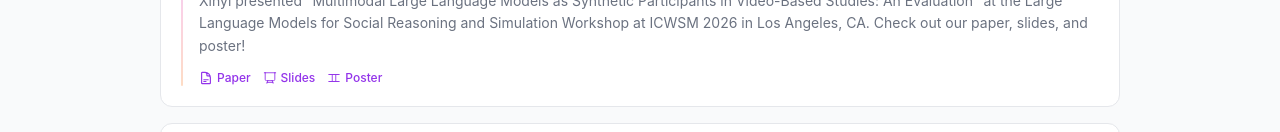
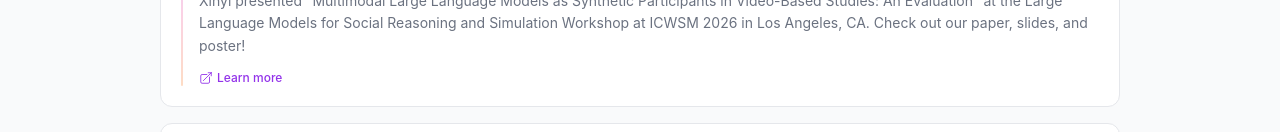
Before and after one commit to MINDLab25/lab-website, a Next.js app: page /news in a window 1280 px wide. Shown: the part 611-743 px from the top of the page. Built offline with nearby package versions, Linux system fonts and the light colour scheme.

Commit message:
Refactor NewsLinks component to simplify link rendering.

```diff
--- a/src/components/NewsLinks.tsx
+++ b/src/components/NewsLinks.tsx
@@ -1,36 +1,4 @@
 import type { NewsItem } from '@/data/site'
-
-const iconClass = 'w-3.5 h-3.5'
-
-function iconFor(label: string) {
-  switch (label) {
-    case 'Paper':
-    case 'PDF':
-      return (
-        <svg className={iconClass} fill="none" viewBox="0 0 24 24" stroke="currentColor" strokeWidth={2}>
-          <path strokeLinecap="round" strokeLinejoin="round" d="M19.5 14.25v-2.625a3.375 3.375 0 00-3.375-3.375h-1.5A1.125 1.125 0 0113.5 7.125v-1.5a3.375 3.375 0 00-3.375-3.375H8.25m0 12.75h7.5m-7.5 3H12M10.5 2.25H5.625c-.621 0-1.125.504-1.125 1.125v17.25c0 .621.504 1.125 1.125 1.125h12.75c.621 0 1.125-.504 1.125-1.125V11.25a9 9 0 00-9-9z" />
-        </svg>
-      )
-    case 'Slides':
-      return (
-        <svg className={iconClass} fill="none" viewBox="0 0 24 24" stroke="currentColor" strokeWidth={1.5}>
-          <path strokeLinecap="round" strokeLinejoin="round" d="M3.75 3v11.25A2.25 2.25 0 006 16.5h2.25M3.75 3h-1.5m1.5 0h16.5m0 0h1.5m-1.5 0v11.25A2.25 2.25 0 0118 16.5h-2.25m-7.5 0h7.5m-7.5 0l-1 3m8.5-3l1 3m0 0l.5 1.5m-.5-1.5h-9.5m0 0l-.5 1.5" />
-        </svg>
-      )
-    case 'Poster':
-      return (
-        <svg className={iconClass} fill="none" viewBox="0 0 24 24" stroke="currentColor" strokeWidth={1.5}>
-          <path strokeLinecap="round" strokeLinejoin="round" d="M9 6v12m6-12v12M4.5 6h15M4.5 18h15M3 6h18M3 18h18" />
-        </svg>
-      )
-    default:
-      return (
-        <svg className={iconClass} fill="none" viewBox="0 0 24 24" stroke="currentColor" strokeWidth={1.5}>
-          <path strokeLinecap="round" strokeLinejoin="round" d="M13.5 6H5.25A2.25 2.25 0 003 8.25v10.5A2.25 2.25 0 005.25 21h10.5A2.25 2.25 0 0018 18.75V10.5m-10.5 6L21 3m0 0h-5.25M21 3v5.25" />
-        </svg>
-      )
-  }
-}
 
 export default function NewsLinks({
   item,
@@ -39,29 +7,21 @@ export default function NewsLinks({
   item: NewsItem
   className?: string
 }) {
-  const links =
-    item.links && item.links.length > 0
-      ? item.links
-      : item.link
-        ? [{ label: 'Learn more', url: item.link }]
-        : []
-
-  if (links.length === 0) return null
+  if (!item.link) return null
 
   return (
     <div className={`flex flex-wrap items-center gap-3 ${className}`}>
-      {links.map((l) => (
       <a
-          key={l.label}
-          href={l.url}
+        href={item.link}
         target="_blank"
         rel="noreferrer"
         className="flex items-center gap-1 text-xs font-medium text-brand-purple hover:text-purple-700 transition-colors"
       >
-          {iconFor(l.label)}
-          {l.label}
+        <svg className="w-3.5 h-3.5" fill="none" viewBox="0 0 24 24" stroke="currentColor" strokeWidth={1.5}>
+          <path strokeLinecap="round" strokeLinejoin="round" d="M13.5 6H5.25A2.25 2.25 0 003 8.25v10.5A2.25 2.25 0 005.25 21h10.5A2.25 2.25 0 0018 18.75V10.5m-10.5 6L21 3m0 0h-5.25M21 3v5.25" />
+        </svg>
+        Learn more
       </a>
-      ))}
     </div>
   )
 }
--- a/src/data/site.ts
+++ b/src/data/site.ts
@@ -140,8 +140,8 @@ export const team: TeamMember[] = [
     name: "Xinyi Zhou",
     role: "pi",
     title: "Assistant Professor",
-    photo: "xinyi_zhou.png",
-    bio: "Xinyi Zhou is an Assistant Professor of Computer Science at Boise State University, where she directs the MIND Lab. She earned her Ph.D. in Computer and Information Science and Engineering from Syracuse University (2022), advised by Reza Zafarani, and completed a postdoctoral fellowship at the University of Washington's Paul G. Allen School of Computer Science & Engineering, working with Amy X. Zhang and Tim Althoff. Her research develops trustworthy, personalized, and socially intelligent AI systems with applications in healthcare, education, and misinformation detection. She was named a Rising Star in EECS by MIT (2024) and a Rising Star in Data Science by UCSD, UChicago, and Stanford (2024).",
+    photo: "xinyi_zhou.jpg",
+    bio: "Xinyi Zhou is an Assistant Professor of Computer Science at Boise State University, where she directs the MIND Lab. She was previously a postdoctoral scholar at the University of Washington and earned her PhD from Syracuse University. Her research spans machine learning, data mining, and human-centered AI, with work published in leading venues, featured in the media, and cited 6,000+ times. She has collaborated broadly across academia and industry to drive real-world impact and has been recognized as an MIT EECS Rising Star and a UCSD/UChicago/Stanford Rising Star in Data Science.",
     // PI is involved across all research areas, so no per-area interest tags.
     interests: [],
     links: {
@@ -180,10 +180,10 @@ Ben's work connects research, teaching, and service around a common thread: how
     id: "stephanie-grim",
     name: "Stephanie Grim",
     role: "phd",
-    title: "PhD Student (Fall 2026)",
+    title: "PhD Student",
     photo: "stephanie-grim.jpg",
     photoPosition: "center 20%",
-    bio: 'Stephanie joins the lab as an incoming PhD student with over a decade of experience in human subjects and healthcare research. She has worked closely with patients, clinicians, and research teams, seeing firsthand how health technologies are used in practice. She hopes to draw on this experience in her work on machine learning and human-centered AI, particularly in understanding how tools such as large language models can be developed and implemented in ways that support patients, clinicians, and health systems. She is excited about combining rigorous yet responsible research methods with practical healthcare needs. Outside of research, Stephanie is an avid outdoorsperson who spends much of her free time snowboarding, trail running, and mountain biking. She also loves animals and frequently fosters rescue puppies while they wait for their "furever" homes. ',
+    bio: 'Stephanie joins the lab as an incoming PhD student starting in Fall 2026 with over a decade of experience in human subjects and healthcare research. She has worked closely with patients, clinicians, and research teams, seeing firsthand how health technologies are used in practice. She hopes to draw on this experience in her work on machine learning and human-centered AI, particularly in understanding how tools such as large language models can be developed and implemented in ways that support patients, clinicians, and health systems. She is excited about combining rigorous yet responsible research methods with practical healthcare needs. Outside of research, Stephanie is an avid outdoorsperson who spends much of her free time snowboarding, trail running, and mountain biking. She also loves animals and frequently fosters rescue puppies while they wait for their "furever" homes. ',
     interests: ["Future of Work, Health, and Education"],
     links: {
       email: "stephgrim@gmail.com",
@@ -200,7 +200,7 @@ Ben's work connects research, teaching, and service around a common thread: how
     id: "anh-bui",
     name: "Anh Bui",
     role: "ms",
-    title: "MS Student",
+    title: "Summer Intern",
     photo: "anh_bui.jpg",
     bio: "Anh is an MSCS student at Boise State University, working on trustworthy and reliable AI. Her current research centers on memory in agentic AI: how it shapes AI safety in real-world scenarios, why those effects arise, and how we could build memory systems that not only improve performance but also keep agents safe. In her spare time, she enjoys climbing and bouldering - and is still learning how to trust her feet.",
     interests: ["Trust and Safety"],
@@ -215,7 +215,7 @@ Ben's work connects research, teaching, and service around a common thread: how
     id: "prabal-shrestha",
     name: "Prabal Shrestha",
     role: "ms",
-    title: "MS Student",
+    title: "Master Student",
     photo: "prabal_shrestha.png",
     bio: "MS CS student at Boise State University researching multimodal LLMs, video-based fact-checking, and LLM-powered human simulation. Interested in how AI systems perceive and reason about video content, and in building systems that leverage language and vision models for real-world information integrity.",
     interests: ["Human–AI Collaboration", "Multimodality"],
@@ -250,7 +250,7 @@ Ben's work connects research, teaching, and service around a common thread: how
     role: "mascot",
     title: "Lab Mascot",
     photo: "funding.png",
-    bio: "Funding is a super-friendly Westie who was born on May 30 in Denver, Colorado. He loves people, food, and slippers.",
+    bio: "Funding is a super-friendly Westie who was born on May 30, 2026 in Denver, Colorado. He loves people, food, and slippers.",
     interests: [],
     links: {},
   },
@@ -380,8 +380,6 @@ export interface NewsItem {
   description: string;
   /** Optional URL for a single "Learn more" link */
   link?: string;
-  /** Optional named links (e.g. Paper, Slides, Poster) rendered side-by-side */
-  links?: { label: string; url: string }[];
 }
 
 export const news: NewsItem[] = [
@@ -400,20 +398,7 @@ export const news: NewsItem[] = [
     title: "Xinyi Presented at SocialLLM @ ICWSM 2026",
     description:
       'Xinyi presented "Multimodal Large Language Models as Synthetic Participants in Video-Based Studies: An Evaluation" at the Large Language Models for Social Reasoning and Simulation Workshop at ICWSM 2026 in Los Angeles, CA. Check out our paper, slides, and poster!',
-    links: [
-      {
-        label: "Paper",
-        url: "https://arxiv.org/abs/2606.07541",
-      },
-      {
-        label: "Slides",
-        url: "https://drive.google.com/file/d/1LdIbn39RRcgDTZu4c0BM28TajSaxS1vy/view?usp=drive_link",
-      },
-      {
-        label: "Poster",
-        url: "https://drive.google.com/file/d/1OGv12vCDLkVxIIPibSXjo7UF9rgBf4Yx/view?usp=drive_link",
-      },
-    ],
+    link: "https://arxiv.org/abs/2606.07541",
   },
   {
     id: "xinyi-ai-institute-2026",
```
Also changed, not shown: public/images/team/xinyi_zhou.jpg (added), public/images/team/xinyi_zhou.png (deleted). Lines whose indentation alone changed are shown as unchanged.
